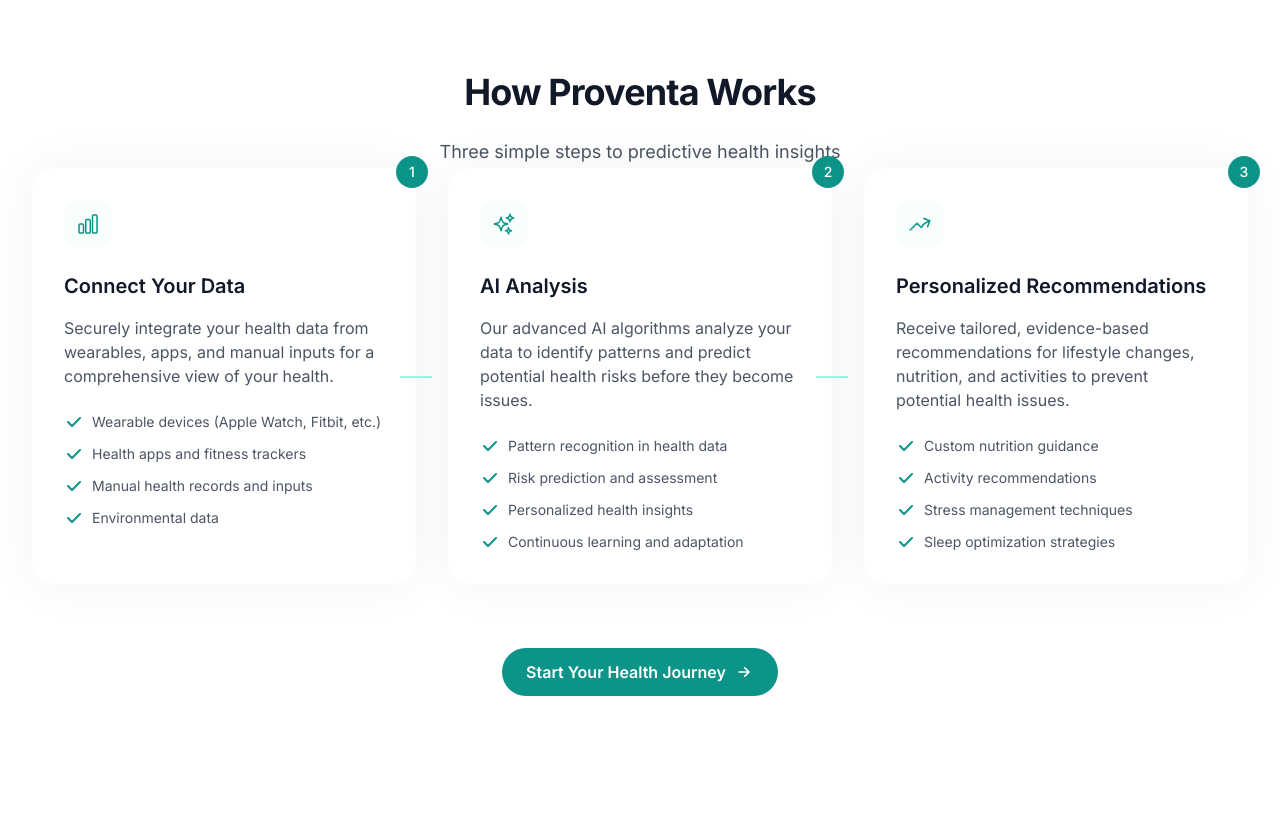
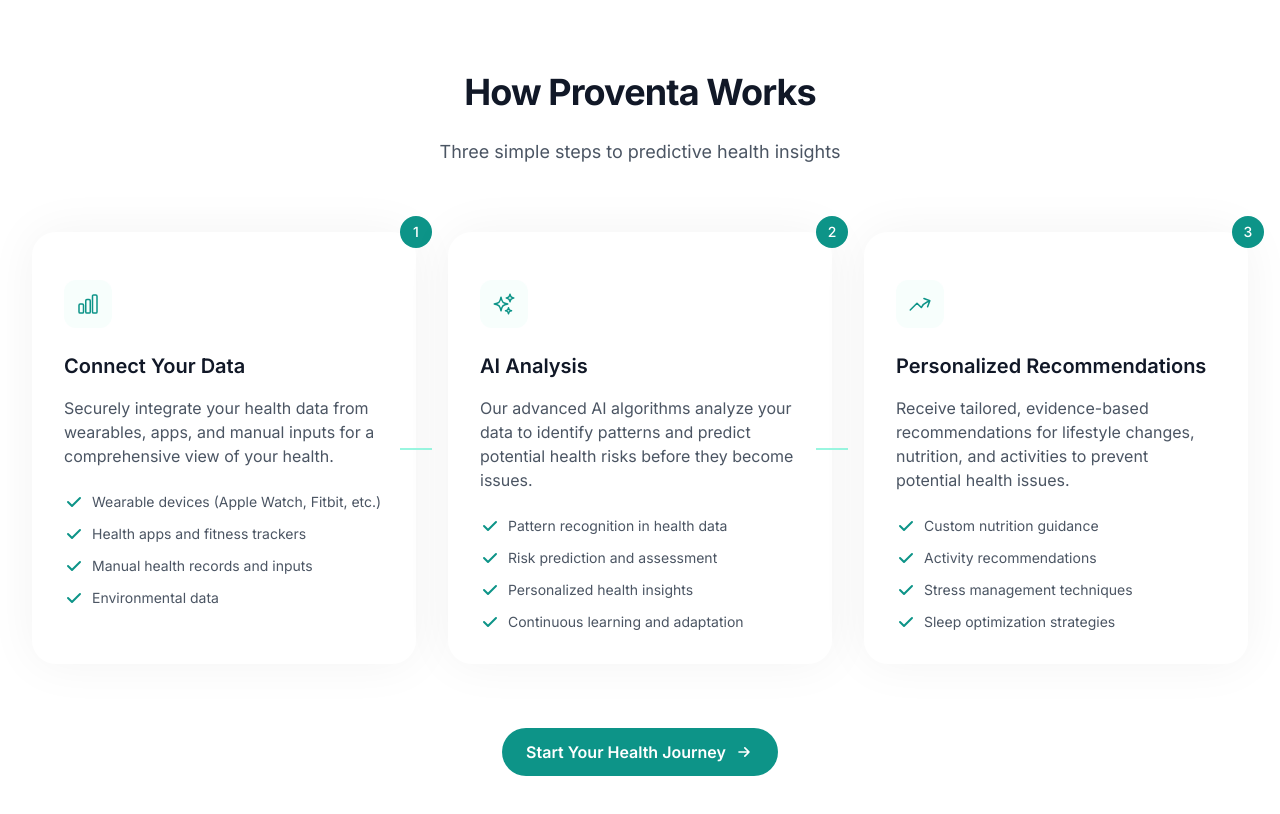
Before and after one commit to xGentuso/Aurava, a Next.js app in the folder Proventa-Landing/: page / in a window 1280 px wide. Shown: the part 2820-3634 px from the top of the page. Built offline with nearby package versions, Linux system fonts and the light colour scheme.

Commit message:
fix: Adjust spacing in How It Works section to prevent number overlap

```diff
--- a/Proventa-Landing/app/page.tsx
+++ b/Proventa-Landing/app/page.tsx
@@ -48,21 +48,21 @@
               <h2 className="text-3xl font-bold tracking-tight text-gray-900 sm:text-4xl">
                 How Proventa Works
               </h2>
-              <p className="mt-6 text-lg leading-8 text-gray-600" data-aos="fade-up" data-aos-delay="100">
+              <p className="mt-6 text-lg leading-8 text-gray-600">
                 Three simple steps to predictive health insights
               </p>
             </div>
 
-            <div className="grid grid-cols-1 md:grid-cols-3 gap-8 relative">
+            <div className="grid grid-cols-1 md:grid-cols-3 gap-8 mt-16 relative">
               {steps.map((step, index) => (
                 <div
                   key={step.id}
-                  className="bg-white rounded-3xl p-8 shadow-[0_0_50px_0_rgba(0,0,0,0.05)] relative"
+                  className="bg-white rounded-3xl p-8 pt-12 shadow-[0_0_50px_0_rgba(0,0,0,0.05)] relative"
                   data-aos="fade-up"
                   data-aos-delay={index * 200}
                 >
                   {/* Step Number Circle */}
-                  <div className="absolute -top-3 -right-3 w-8 h-8 rounded-full bg-primary-600 flex items-center justify-center text-white text-sm font-medium">
+                  <div className="absolute -top-4 -right-4 w-8 h-8 rounded-full bg-primary-600 flex items-center justify-center text-white text-sm font-medium">
                     {index + 1}
                   </div>
 
```
